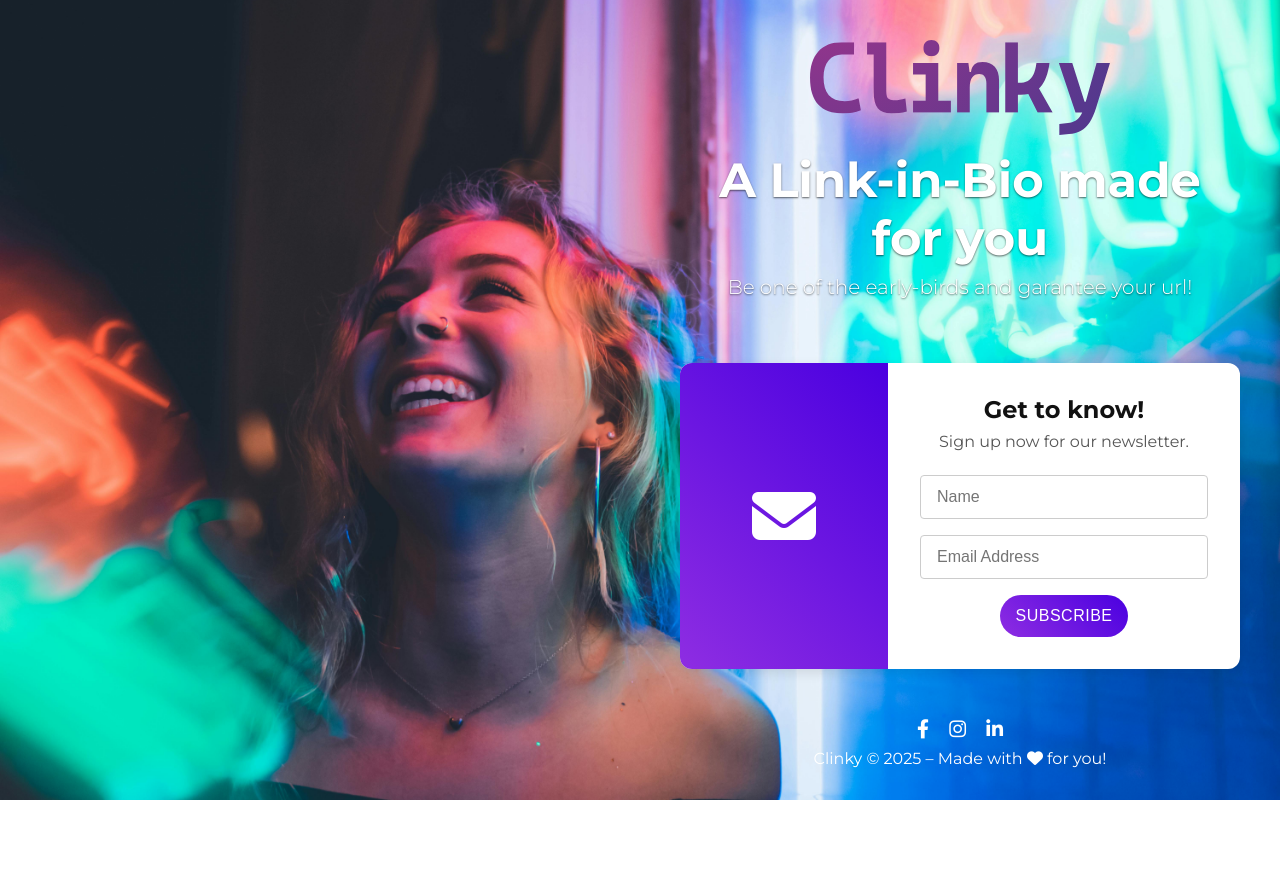
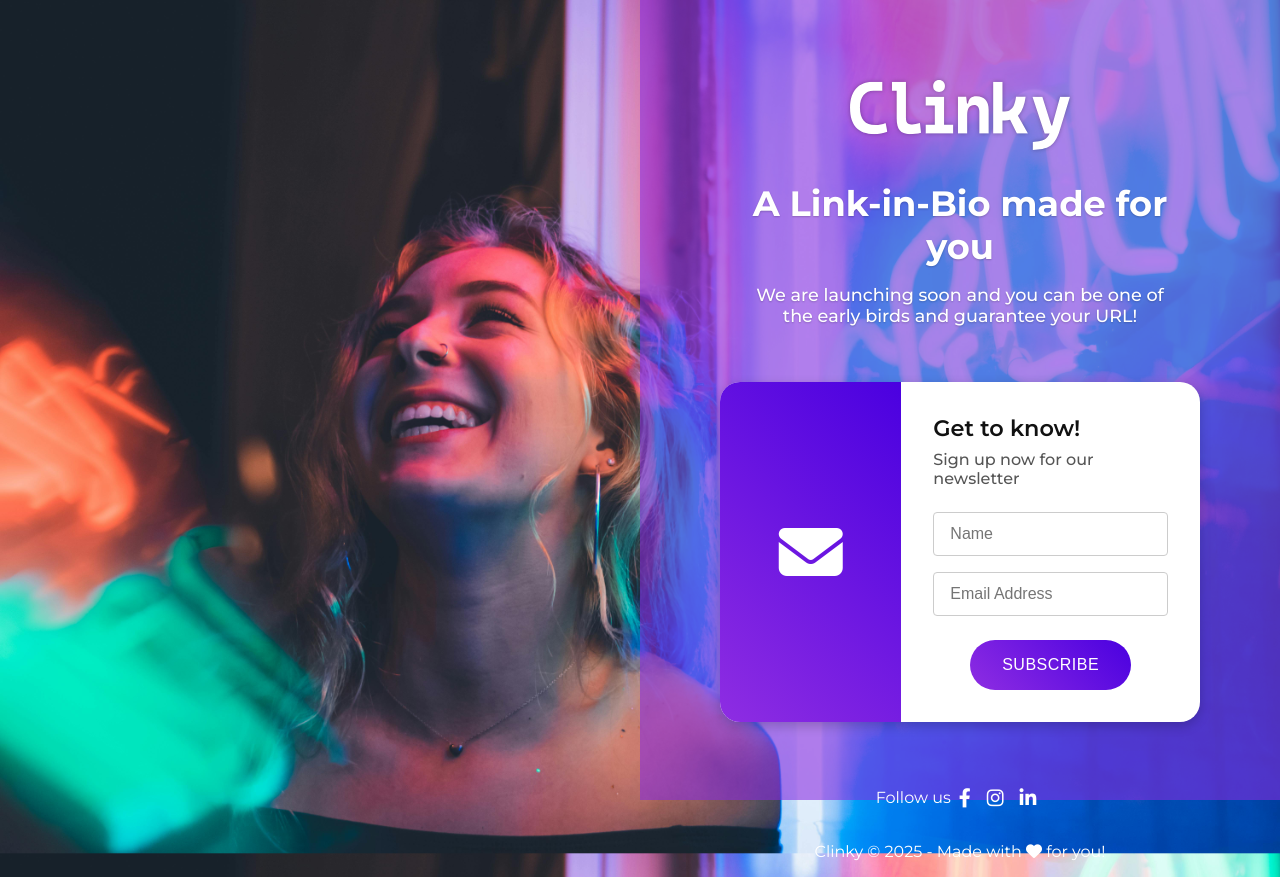
Before and after one commit to drigues/clinky-landing, a plain HTML site: page index.html in a window 1280 px wide. Before the commit the page ends 800 px from the top, so only its background shows below. Drawn offline with Linux system fonts and the light colour scheme; a web font is replaced by a local one.

Commit message:
Styling page

```diff
--- a/index.html
+++ b/index.html
@@ -1,6 +1,16 @@
 <!DOCTYPE html>
 <html lang="en">
 <head>
+    <!-- Google tag (gtag.js) -->
+    <script async src="https://www.googletagmanager.com/gtag/js?id=G-ZTX7Q6K11W"></script>
+    <script>
+        window.dataLayer = window.dataLayer || [];
+        function gtag(){dataLayer.push(arguments);}
+        gtag('js', new Date());
+
+        gtag('config', 'G-ZTX7Q6K11W');
+    </script>
+
     <meta charset="UTF-8"/>
     <meta name="viewport" content="width=device-width,initial-scale=1"/>
 
@@ -11,20 +21,21 @@
     <link rel="manifest" href="site.webmanifest" />
 
     <!-- SEO META -->
-  <meta name="description" content="Clinky – A Link-in-Bio tool to help you share your links, grow your sales, and engage your audience. Sign up to be the first to know when we launch!" />
+    <meta name="description" content="Clinky - A Link-in-Bio tool to help you share your links, grow your sales, and engage your audience. Sign up to be the first to know when we launch!" />
     <meta name="keywords" content="Clinky, link in bio, social links, newsletter, launch" />
-  <meta name="author" content="Clinky, Inc." />
+    <meta name="author" content="Thr33, Inc." />
 
     <!-- Open Graph -->
-  <meta property="og:title" content="Clinky – Coming Soon" />
+    <meta property="og:title" content="Clinky - Link-in-Bio" />
     <meta property="og:description" content="Be the first to know when Clinky launches. Share your links, grow your sales, and engage your audience!" />
     <meta property="og:image" content="https://clinky.cc/assets/bg.jpg" />
     <meta property="og:url" content="https://clinky.cc" />
     <meta property="og:type" content="website" />
+    <meta property="og:site_name" content="Clinky" />
 
     <!-- Twitter Card -->
     <meta name="twitter:card" content="summary_large_image" />
-  <meta name="twitter:title" content="Clinky – Coming Soon" />
+    <meta name="twitter:title" content="Clinky - Link-in-Bio" />
     <meta name="twitter:description" content="Share your links, grow your sales, and engage your audience. Sign up now!" />
     <meta name="twitter:image" content="https://clinky.cc/assets/bg.jpg" />
 
@@ -42,7 +53,7 @@
         referrerpolicy="no-referrer"
     />
 
-  <title>Clinky – Coming Soon</title>
+    <title>Clinky Link-in-Bio - Coming Soon</title>
 
   <style>
     /* RESET & BASE */
@@ -57,45 +68,58 @@
     }
 
     /* CONTEXT BOX */
-    .cont1 {
+    .invisible {
         width: 50%;
         display: block;
-        padding: 40px;
-        text-align: center;
     }
     .context {
         width: 50%;
         margin-left: 0;
         margin-right: auto;
-        padding: 40px;
+        padding: 80px;
         text-align: center;
+        background: #892ae294;
     }
+
     @media (max-width: 600px) {
       .context {
         width: 100%;
         padding: 20px;
         margin: 0 auto;     /* center on mobile */
       }
+        .invisible {
+            display: none;
+        }
     }
 
     /* LOGO */
     img.logo {
-      max-width: 300px;
+        max-width: 220px;
         margin: 0 auto 1rem;
         display: block;
+        /* force SVG to white */
+        filter: brightness(0) invert(1)
+            /* add a subtle shadow: x-offset y-offset blur color */
+            drop-shadow(0px 0px 2px rgba(0, 0, 0, 0.3));
+    }
+
+    .logo svg path {
+        fill: #fff;
     }
 
     /* STATIC HEADLINES */
     h1 {
-      font-size: 3rem;
-      margin-bottom: 0.5rem;
-      text-shadow: 0 1px 2px rgba(0,0,0,0.6);
+        font-size: 2.2rem;
+        margin: 2rem 0 1rem;
+        text-shadow: 0 1px 2px rgba(0, 0, 0, 0.2);
+        font-weight: 700;
     }
     h2 {
-      font-size: 1.25rem;
-      margin-bottom: 2rem;
-      font-weight: 300;
-      text-shadow: 0 1px 2px rgba(0,0,0,0.6);
+      font-size: 1.1rem;
+      margin-bottom: 1.5rem;
+      text-shadow: 0 1px 2px rgba(0,0,0,0.2);
+      font-weight: 500;
+      padding: 0 1.5rem;
     }
 
 
@@ -112,11 +136,11 @@
       display: flex;
       background: #fff;
       color: #111;
-      border-radius: 12px;
+      border-radius: 20px;
       max-width: 800px;
       width: 100%;
       overflow: hidden;
-      box-shadow: 0 4px 12px rgba(0,0,0,0.1);
+      box-shadow: 0 4px 12px rgba(0,0,0,0.2);
     }
     .card-image {
       flex: 1;
@@ -136,11 +160,15 @@
     }
     .card-content h3 {
         margin-bottom: 0.5rem;
-      font-size: 1.5rem;
+        font-size: 1.4rem;
+        text-align: left;
+        font-weight: 600;
     }
     .card-content p {
       margin-bottom: 1.5rem;
       color: #555;
+      font-weight: 500;
+      text-align: left;
     }
 
     /* FORM STYLES */
@@ -155,7 +183,7 @@
       width: 100%;
     }
     #mc-embedded-subscribe {
-      padding: 0.75rem 1rem;
+      padding: 1rem 2rem;
       font-size: 1rem;
       border: none;
       border-radius: 50px;
@@ -164,6 +192,7 @@
       color: #fff;
       text-transform: uppercase;
       letter-spacing: 0.5px;
+      margin-top: .5rem;
     }
     #mc-embedded-subscribe:hover { opacity: 0.9; }
 
@@ -174,20 +203,27 @@
 
     /* FOOTER */
     footer { text-align: center; padding: 1rem 0; color: #fff; }
-    .social-icons a { margin: 0 0.5rem; color: #fff; font-size: 1.2rem; }
+    .social-icons {
+        margin-bottom: 1rem;
+        display: flex;
+        flex-direction: row;
+        align-items: center;
+        justify-content: center;
+    }
+    .social-icons a { margin: 1rem 0.5rem; color: #fff; font-size: 1.2rem; }
     .social-icons a:hover { opacity: 0.8; }
     .made-by { margin-top: 0.5rem; }
   </style>
 </head>
 <body>
-    <div class="cont1"></div>
+  <div class="invisible"></div>
   <div class="context">
     <!-- Logo -->
     <img src="assets/clinky.svg" alt="Clinky Logo" class="logo"/>
 
     <!-- Static headings -->
     <h1>A Link-in-Bio made for you</h1>
-    <h2>Be one of the early-birds and garantee your url!</h2>
+    <h2>We are launching soon and you can be one of the early birds and guarantee your URL!</h2>
 
     <!-- Signup card -->
     <main>
@@ -197,7 +233,7 @@
         </div>
         <div class="card-content">
           <h3>Get to know!</h3>
-          <p>Sign up now for our newsletter.</p>
+          <p>Sign up now for our newsletter</p>
 
           <!-- Mailchimp embed -->
           <div id="mc_embed_signup">
@@ -220,11 +256,12 @@
     <!-- Footer -->
     <footer>
       <div class="social-icons">
-        <a href="https://facebook.com/YOUR_PAGE" target="_blank"><i class="fab fa-facebook-f"></i></a>
-        <a href="https://instagram.com/YOUR_PAGE" target="_blank"><i class="fab fa-instagram"></i></a>
-        <a href="https://linkedin.com/in/YOUR_PAGE" target="_blank"><i class="fab fa-linkedin-in"></i></a>
+        <p>Follow us</p>
+        <a href="#" target="_blank"><i class="fab fa-facebook-f"></i></a>
+        <a href="#" target="_blank"><i class="fab fa-instagram"></i></a>
+        <a href="https://www.linkedin.com/showcase/clinkycc" target="_blank"><i class="fab fa-linkedin-in"></i></a>
       </div>
-      <div class="made-by">Clinky © 2025 – Made with <i class="fas fa-heart"></i> for you!</div>
+      <div class="made-by">Clinky © 2025 - Made with <i class="fas fa-heart"></i> for you!</div>
     </footer>
   </div>
 
```
Also changed, not shown: 1 other file. Lines whose indentation alone changed are shown as unchanged.
